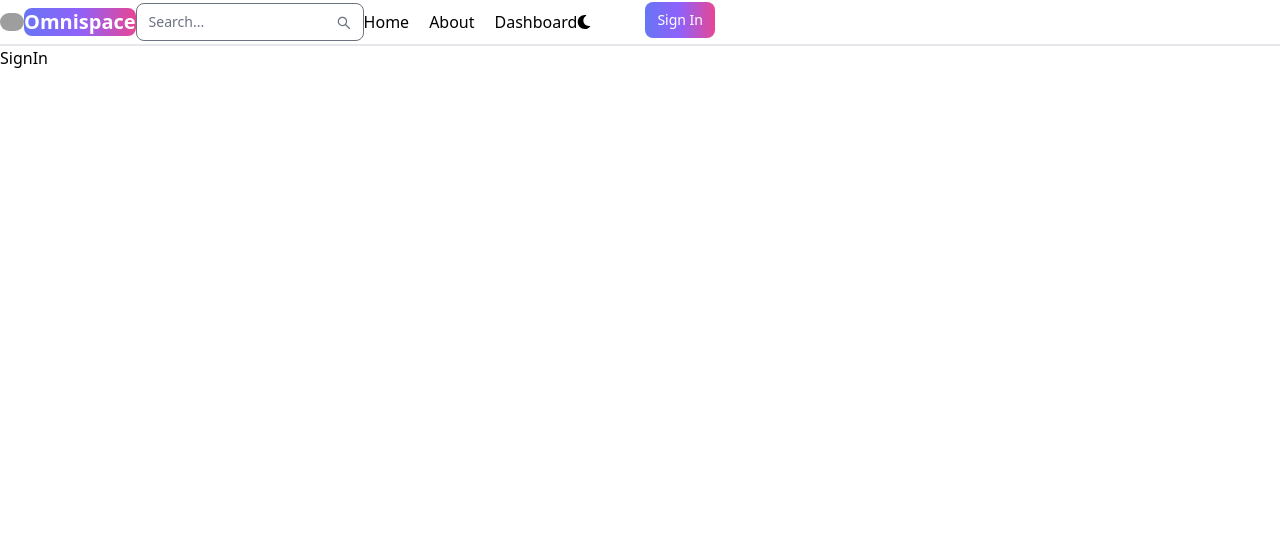
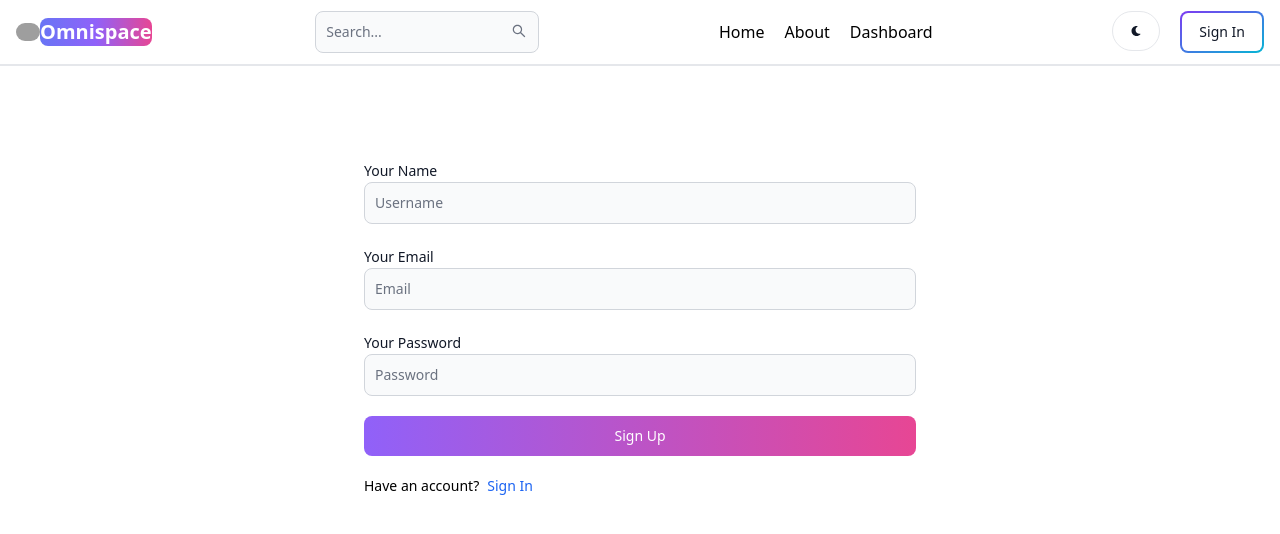
Before and after one commit to dere-12/omnispace-admin, a React (Vite) app in the folder client/: page /sign-in in a window 1280 px wide. Shown: the top 534 px of the page. Built offline with nearby package versions, Linux system fonts and the light colour scheme; grey boxes are pictures that could not be loaded.

Commit message:
complete sign in ui page

```diff
--- a/client/package.json
+++ b/client/package.json
@@ -10,7 +10,7 @@
     "preview": "vite preview"
   },
   "dependencies": {
-    "flowbite": "^2.5.2",
+    "flowbite-react": "^0.10.2",
     "react": "^18.3.1",
     "react-dom": "^18.3.1",
     "react-icons": "^5.3.0",
--- a/client/src/components/Header.jsx
+++ b/client/src/components/Header.jsx
@@ -49,10 +49,7 @@ export default function Header() {
         </Button>
 
         <Link to="/sign-in">
-          <Button
-            className="px-3 bg-gradient-to-r from-indigo-500 via-purple-500 to-pink-500 rounded-lg text-white
-          "
-          >
+          <Button gradientDuoTone="purpleToBlue" outline>
             Sign In
           </Button>
         </Link>
--- a/client/src/pages/SignIn.jsx
+++ b/client/src/pages/SignIn.jsx
@@ -1,3 +1,35 @@
+import { Label, TextInput, Button } from "flowbite-react";
+import { Link } from "react-router-dom";
+
 export default function SignIn() {
-  return <div>SignIn</div>;
+  return (
+    <div className="min-h-screen mt-20">
+      <div className="flex p-3 max-w-xl mx-auto flex-col">
+        <form className="flex flex-col gap-5">
+          <div>
+            <Label value="Your Name" />
+            <TextInput type="text" placeholder="Username" id="username" />
+          </div>
+          <div>
+            <Label value="Your Email" />
+            <TextInput type="text" placeholder="Email" id="email" />
+          </div>
+          <div>
+            <Label value="Your Password" />
+            <TextInput type="text" placeholder="Password" id="username" />
+          </div>
+
+          <Button gradientDuoTone="purpleToPink" type="submit">
+            Sign Up
+          </Button>
+        </form>
+        <div className="flex gap-2 text-sm mt-5">
+          <span>Have an account?</span>
+          <Link to="/sign-in" className="text-blue-600">
+            Sign In
+          </Link>
+        </div>
+      </div>
+    </div>
+  );
 }
--- a/client/src/pages/SignUp.jsx
+++ b/client/src/pages/SignUp.jsx
@@ -1,3 +1,3 @@
 export default function SignUp() {
-  return <div>SignUp</div>;
+  return <div>sign up</div>;
 }
--- a/client/tailwind.config.js
+++ b/client/tailwind.config.js
@@ -1,12 +1,22 @@
 /** @type {import('tailwindcss').Config} */
+const flowbite = require("flowbite-react/tailwind");
+// import flowbite from 'flowbite-react/tailwind' //try this if require is fail.
 export default {
-  content: [
-    "./index.html",
-    "./src/**/*.{js,ts,jsx,tsx}",
-    "node_modules/flowbite-react/**/*.{js,jsx,ts,tsx}",
-  ],
+  content: ["./index.html", "./src/**/*.{js,ts,jsx,tsx}", flowbite.content()],
   theme: {
     extend: {},
   },
-  plugins: [require("flowbite/plugin")],
+  plugins: [flowbite.plugin()],
 };
+
+// /** @type {import('tailwindcss').Config} */
+// module.exports = {
+//   content: [
+//     // ...
+
+//   ],
+//   plugins: [
+//     // ...
+//     ,
+//   ],
+// };
```
